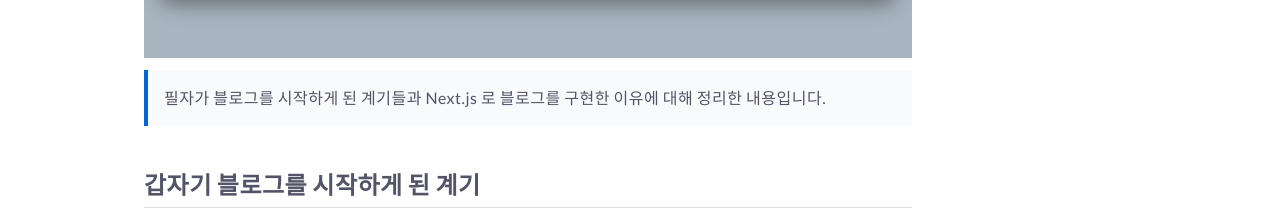
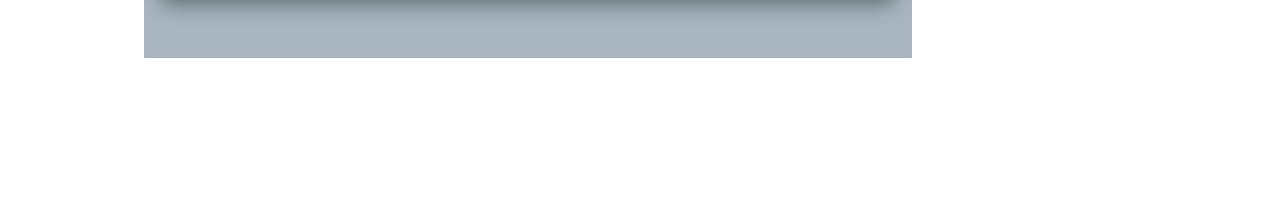
Before and after one commit to junho2343/junho2343.github.io, a Next.js app: page /posts/nextjs-blog-start in a window 1280 px wide. Shown: the part 591-800 px from the top of the page. Built offline with nearby package versions, Linux system fonts and the light colour scheme.

Commit message:
ReactMarkdown 주석 후 배포 테스트

```diff
--- a/pages/posts/[slug].tsx
+++ b/pages/posts/[slug].tsx
@@ -49,7 +49,7 @@ export default function Post({ post, morePosts, preview }: Props) {
               className={markdownStyles["markdown-body"]}
               dangerouslySetInnerHTML={{ __html: post.content }}
             /> */}
-            <ReactMarkdown
+            {/* <ReactMarkdown
               children={post.content}
               rehypePlugins={[rehypeRaw]}
               remarkPlugins={[remarkGfm]}
@@ -79,7 +79,7 @@ export default function Post({ post, morePosts, preview }: Props) {
               //     );
               //   },
               // }}
-            />
+            /> */}
           </article>
         )}
       </div>
```
